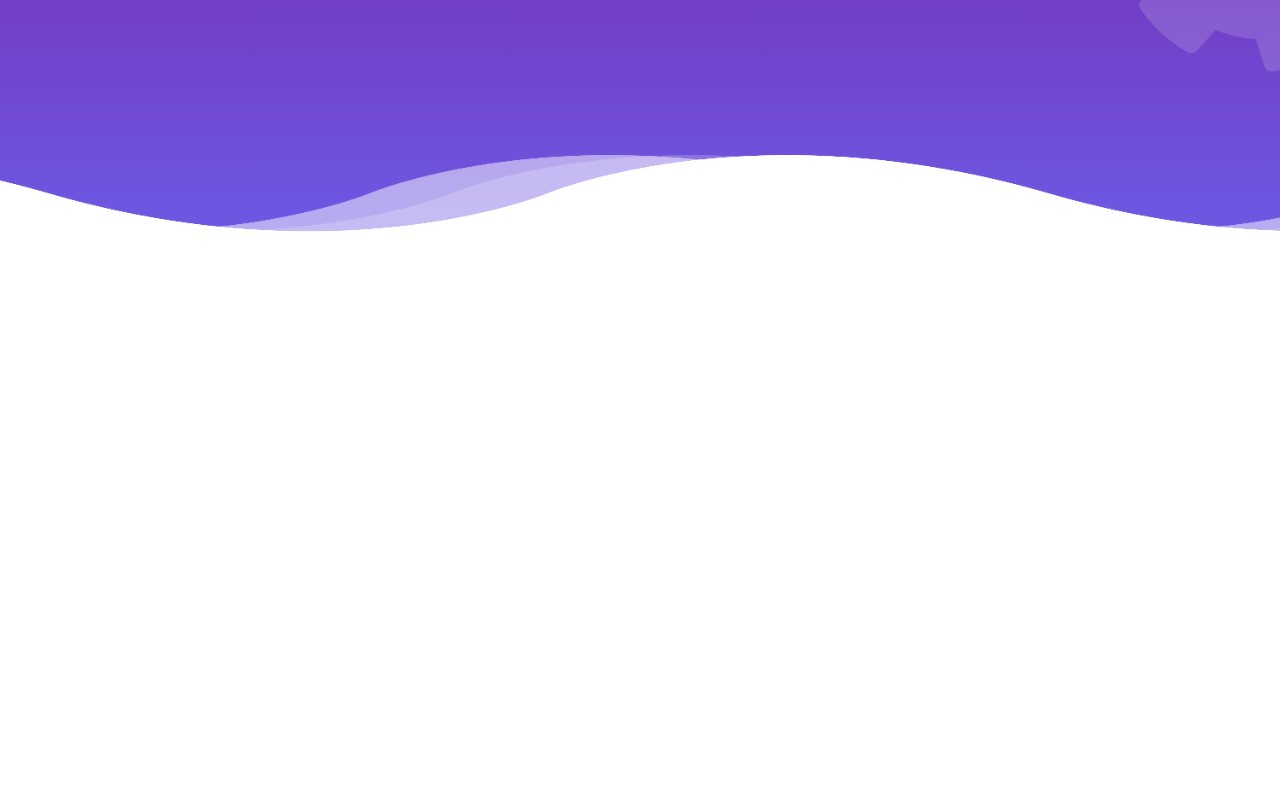
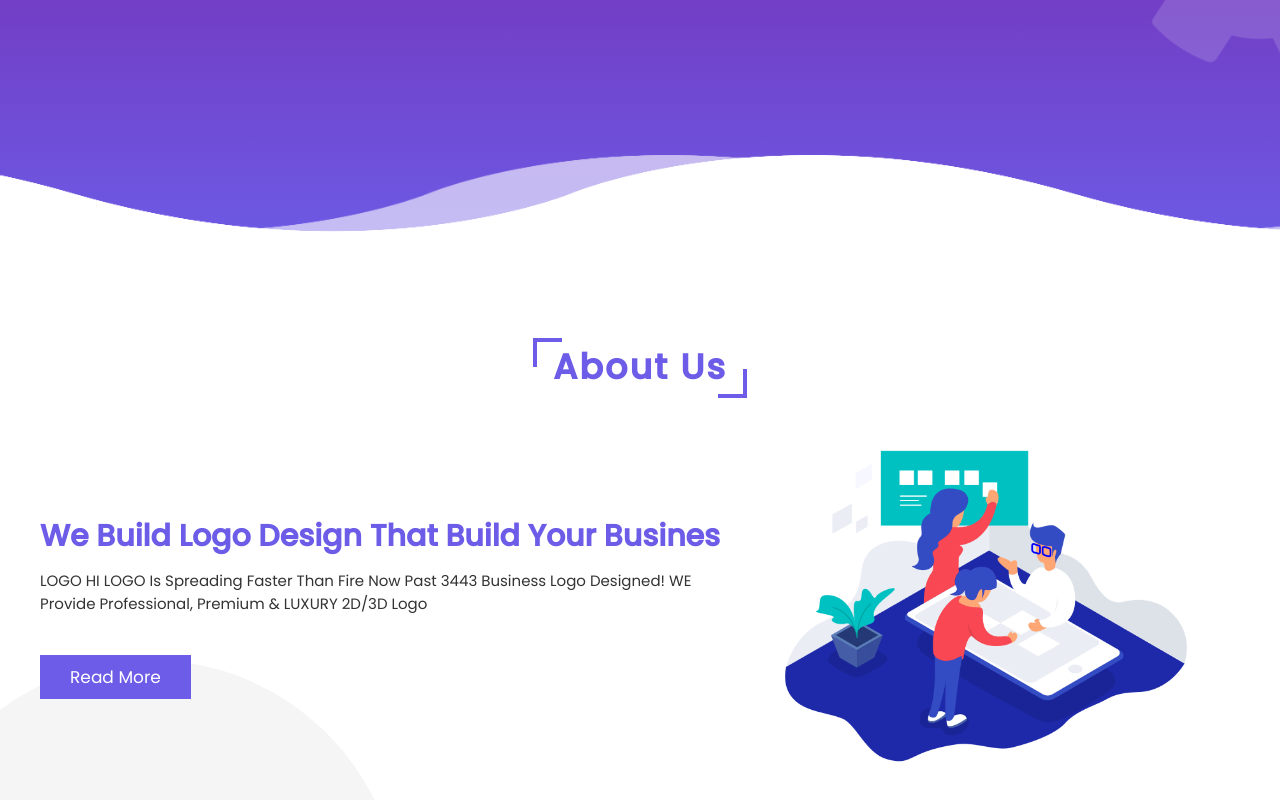
Before and after one commit to AartiJakhar/service-app, a Next.js app: page / in a window 1280 px wide. Shown: the part 540-1340 px from the top of the page. Before the commit the page ends 800 px from the top, so only its background shows below. Built offline with nearby package versions, Linux system fonts and the light colour scheme.

Commit message:
adding About component

```diff
--- /dev/null
+++ b/components/basicpage/About.js
@@ -0,0 +1,27 @@
+import React from 'react'
+import styles from '../../styles/basicpage/About.module.css'
+export default function About() {
+  return (
+    <section id="about" className={styles.about}>
+
+<h1 className={`${styles.heading} heading`}>about us</h1>
+
+<div className={styles.row}>
+
+  <div className={styles.content}>
+    <h3>We build Logo Design that build your busines</h3>
+    <p>LOGO HI LOGO is spreading faster than fire  now past 3443 business logo designed! WE provide Professional, Premium  & LUXURY 2D/3D logo</p>
+    <p></p>
+    <a href="#"><button className={styles.btn}>read more</button></a>
+  </div>
+
+  <div className="image">
+    <img src="aboutus.gif" alt="dddddddddd" width={510}/>
+  </div>
+
+</div>
+
+
+</section>
+  )
+}
--- a/pages/index.js
+++ b/pages/index.js
@@ -1,4 +1,5 @@
 import Head from 'next/head'
+import About from '../components/basicpage/About'
 import Header from '../components/Header'
 
 export default function Home() {
@@ -12,6 +13,8 @@ export default function Home() {
         <link rel="stylesheet" href="https://cdnjs.cloudflare.com/ajax/libs/font-awesome/5.15.1/css/all.min.css"/>
       </Head>
       <Header/>
+        <About/>
+
 
     </>
   )
--- /dev/null
+++ b/styles/basicpage/About.module.css
@@ -0,0 +1,106 @@
+.about{
+    min-height: 100vh;
+    width: 100vw;
+    text-align: center;
+    position: relative;
+    overflow: hidden;
+  }
+
+  .about .row{
+    display: flex;
+    align-items: center;
+    justify-content: space-around;
+    padding:0 4rem;
+  }
+
+  .about .row .content{
+    text-align: left;
+  }
+
+  .about .row .image img{
+    width: 50vw;
+  }
+
+  .about .row .content h3{
+    font-size: 3rem;
+    color: var(--color);
+  }
+
+  .about .row .content p{
+    font-size: 1.5rem;
+    color: #333;
+    padding:1rem 0;
+  }
+
+  .about::before, .about::after{
+    content: '';
+    position: absolute;
+    z-index: -1;
+    opacity:.2;
+    border-radius: 50%;
+  }
+
+  .about::before{
+    height:50rem;
+    width:50rem;
+    background:#ccc;
+    bottom:-10rem; left:-10rem;
+  }
+
+
+  @media (max-width:768px){
+    .about .row{
+        flex-flow: column-reverse;
+        padding:0 2rem;
+      }
+
+      .about .row .image img{
+        width: 100vw;
+      }
+  }
+
+
+  .heading{
+    margin:2rem;
+    padding-top: 6rem;
+    display: inline-block;
+    font-size: 3.5rem;
+    color:var(--color);
+    position: relative;
+    letter-spacing: .2rem;
+  }
+
+  .heading::before, .heading::after{
+    content: '';
+    position: absolute;
+    height: 2.5rem;
+    width: 2.5rem;
+    border-top:.4rem solid var(--color);
+    border-left:.4rem solid var(--color);
+  }
+
+  .heading::before{
+    top:5.8rem; left: -2rem;
+  }
+
+  .heading::after{
+    bottom:-.5rem; right: -2rem;
+    transform: rotate(180deg);
+  }
+
+  .btn{
+    margin-top: 1rem;
+    display: inline-block;
+    padding:.9rem 3rem;
+    font-size: 1.7rem;
+    color:#fff;
+    background: var(--color);
+    cursor: pointer;
+    border: none;
+
+  }
+
+  .btn:hover{
+    letter-spacing: .2rem;
+    opacity: .8;
+  }
```
Also changed, not shown: public/aboutus.gif (added).
